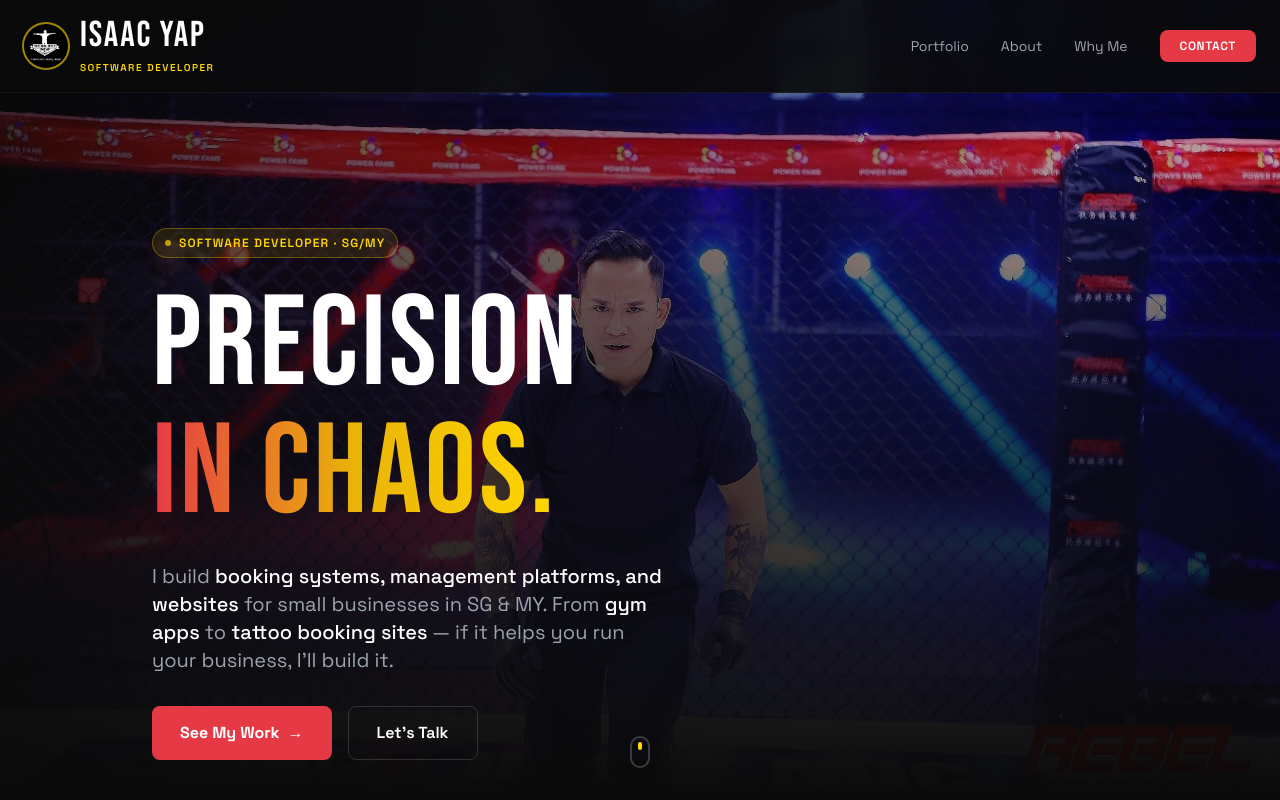
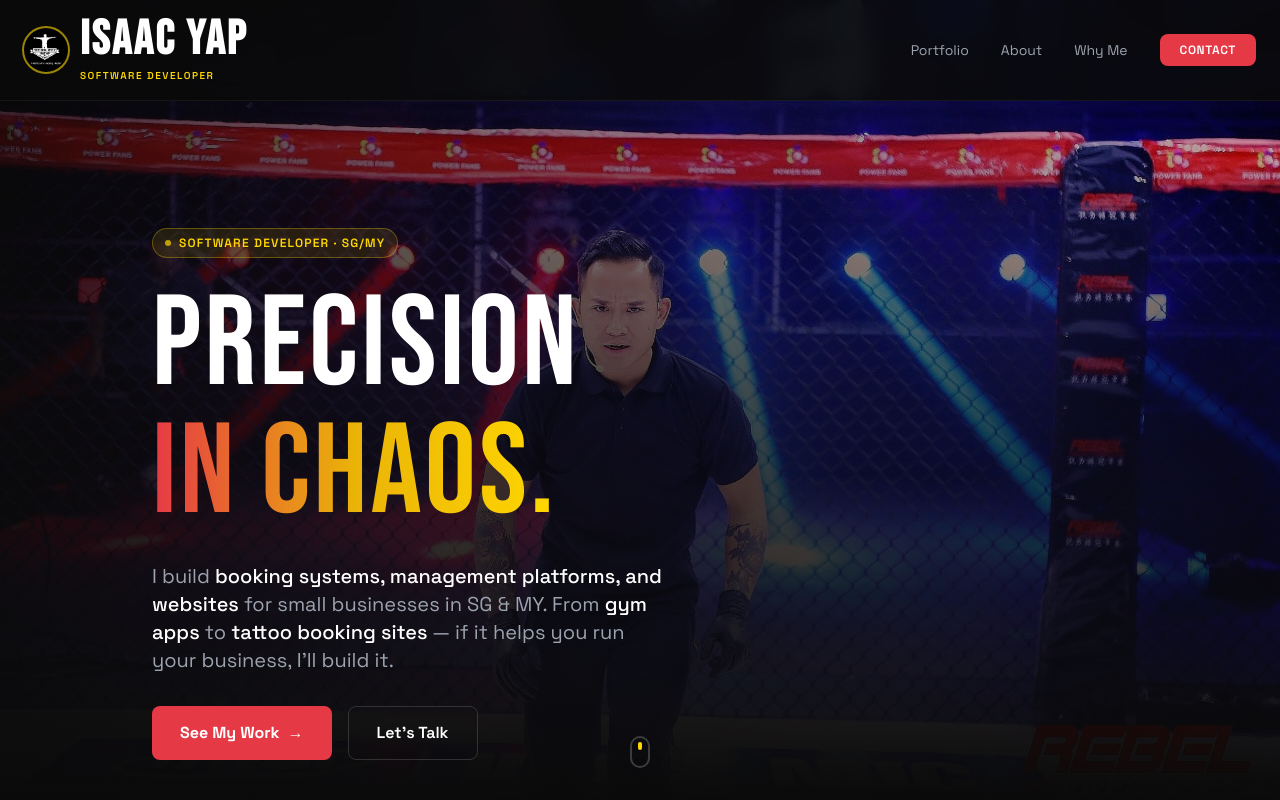
Before and after one commit to IsaacYap90/isaacyap.ai, a React (Vite) app: page / in a window 1280 px wide. Shown: the top 800 px of the page. Built offline with nearby package versions, Linux system fonts and the light colour scheme.

Commit message:
header: font-black + bigger text-4xl/5xl

```diff
--- a/src/App.jsx
+++ b/src/App.jsx
@@ -9,7 +9,7 @@ const Nav = () => {
         <a href="#" onClick={(e) => { e.preventDefault(); window.scrollTo({top:0,behavior:'smooth'}) }} className="flex items-center gap-3 group">
           <img src="/images/logo-cropped.jpg" alt="Logo" className="w-11 h-11 rounded-full ring-2 ring-brand-gold/60 object-contain bg-black p-0.5" />
           <div className="leading-tight">
-            <span className="font-display text-white text-3xl md:text-4xl tracking-wider block group-hover:text-brand-gold transition-colors">ISAAC YAP</span>
+            <span className="font-display text-white text-4xl md:text-5xl tracking-wider block group-hover:text-brand-gold transition-colors font-black">ISAAC YAP</span>
             <span className="text-brand-gold text-[10px] font-semibold uppercase tracking-[0.15em]">Software Developer</span>
           </div>
         </a>
```
